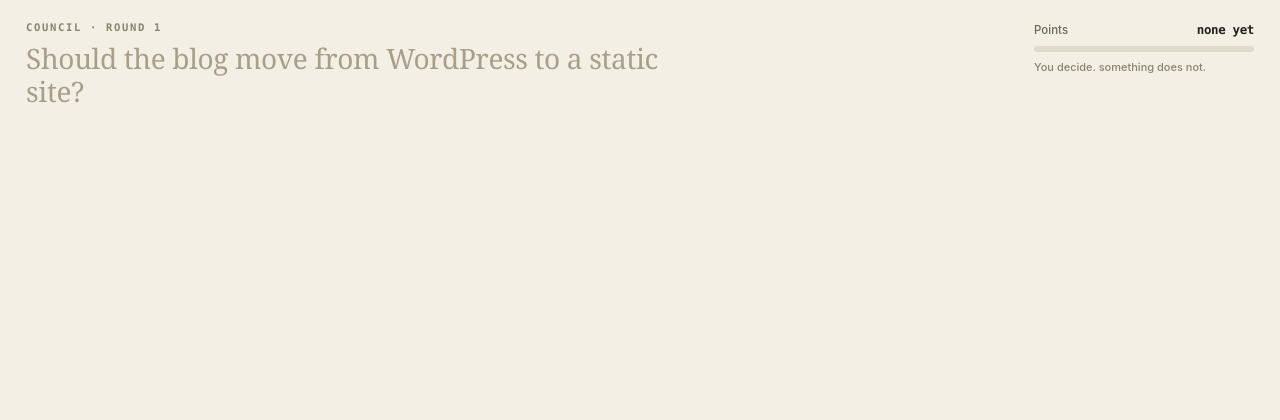
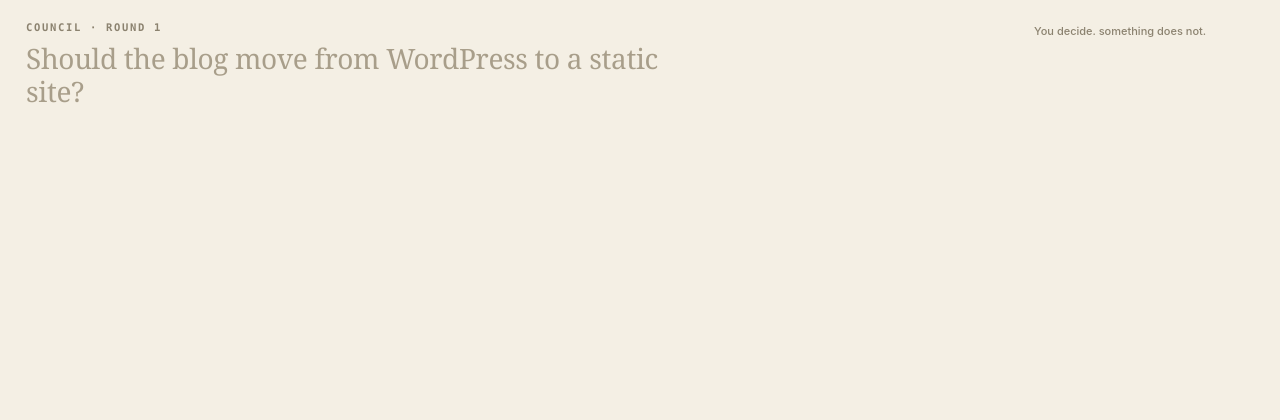
Before and after one commit to emiwltz/something, a Python web app: template share/templates/council.html in a window 1280 px wide. Shown: the top 420 px of the page. Run offline with Jinja, Linux system fonts and the light colour scheme; the template is opened without the code that fills it, so the values that code supplies are empty; some libraries are stand-ins or nearby versions.

Commit message:
Council drops its counter and keeps the highlighting
A real run read "1 agree · 5 differ" on three agents who all agreed: the count compares words, not ideas. Emi chose to
remove it. Done by the space's own assistant in the app.

Co-Authored-By: Claude Opus 5.5 <noreply@anthropic.com>
Claude-Session: https://claude.ai/code/session_01DPLeaQuvWBp4t2EH4Z4LDQ

```diff
--- a/share/templates/council.html
+++ b/share/templates/council.html
@@ -32,11 +32,7 @@
   textarea.cn-q { display: block; width: 100%; height: 2.5em; padding: 0; resize: none; border: 0; outline: none; background: none; color: inherit; }
   textarea.cn-q::placeholder { color: #A89E8A; }
   .cn-meter { width: 220px; flex: none; padding-top: 2px; }
-  .cn-meter > div:first-child { display: flex; justify-content: space-between; align-items: baseline; gap: 10px; font: 500 11.5px/1 var(--ui); color: #6E6758; }
-  .cn-meter b { white-space: nowrap; font: 600 12.5px/1 var(--mono); color: #24211C; letter-spacing: -.03em; }
-  .cn-bar { margin-top: 9px; height: 6px; border-radius: 3px; background: #E2DAC8; overflow: hidden; }
-  .cn-bar i { display: block; height: 100%; width: 100%; background: linear-gradient(90deg, #6FA06A, #3F8A54); transform-origin: 0 50%; transform: scaleX(0); transition: transform 1.1s cubic-bezier(.3,.7,.2,1); }
-  .cn-status { display: block; margin-top: 8px; font: 500 11px/1.35 var(--ui); color: #8B826F; }
+  .cn-status { display: block; font: 500 11px/1.35 var(--ui); color: #8B826F; }
 
   .cn-cols { display: grid; grid-template-columns: repeat(var(--n, 3), minmax(0, 1fr)); gap: 12px; min-height: 0; }
   .cn-col { display: flex; flex-direction: column; min-height: 0; background: #FBF8F1; border: 1px solid #E3DBCB; border-radius: 12px; padding: 14px 16px 11px; }
@@ -97,7 +93,7 @@
   }
   @media (prefers-reduced-motion: reduce) {
     .cn-txt, .cn-changed { animation: none; }
-    .cn-bar i, .cn-layer, .cn-chip { transition: none; }
+    .cn-layer, .cn-chip { transition: none; }
   }
 </style>
 </head>
@@ -110,8 +106,6 @@
       <p class="cn-q" id="question" hidden></p>
     </div>
     <div class="cn-meter">
-      <div><span>Points</span><b id="points">none yet</b></div>
-      <div class="cn-bar"><i id="bar"></i></div>
       <span class="cn-status" id="status" role="status">You decide. something does not.</span>
     </div>
   </header>
@@ -257,8 +251,7 @@
       if (seen.every((r) => r === "same")) part.mark = "y";
       else if (seen.some(Boolean)) part.mark = "n";
     }));
-    const count = (mark) => parts.map((own) => own.filter((p) => p.mark === mark).length);
-    return { parts, agree: Math.min(...count("y")), differ: Math.max(...count("n")) };
+    return { parts };
   }
 
   // --- Drawing -------------------------------------------------------------------------------------------------
@@ -344,8 +337,6 @@
     $("question").hidden = !session;
     if (session) $("question").textContent = session.q;
     $("round").textContent = session ? session.round : 1;
-    $("points").textContent = result ? `${result.agree} agree · ${result.differ} differ${result.differ === 1 ? "s" : ""}` : "none yet";
-    $("bar").style.transform = `scaleX(${result && result.agree + result.differ ? result.agree / (result.agree + result.differ) : 0})`;
     $("legend").hidden = !result;
     $("legend-y").textContent = voices.length === 3 ? "All three agree" : "Both agree";
 
--- a/share/templates/previews.json
+++ b/share/templates/previews.json
@@ -1,6 +1,6 @@
 {
   "answers" : "e48370fc8179ac57c092a069c15fd3e74f805c5880faeb05dc86dd67cbc5fbcc",
-  "council" : "36bf1f293fa58f55f4ab769efe8727bf8ff82377b5cddb1c9652ee9d71daafca",
+  "council" : "b174c1f14fa7e730cb2e34ae06c3c4dbfdd13434715ee4309c6710762b4d085b",
   "deck" : "e58c4245b40f96ba51354d8dd8efc3d0fa91da9b527b8bba010b7d6bc956a295",
   "ledger" : "30d75d5dadb091160a5b038807b7256644ea043d91cc932e1cd8f5234870bcce",
   "one-line" : "134cbf856bec61ff508ef79b77f0ef09e7187aa4262b66b744bca0d25e1f92e3",
```
Also changed, not shown: share/templates/answers.png, share/templates/council.png, share/templates/one-line.png, share/templates/village.png.
